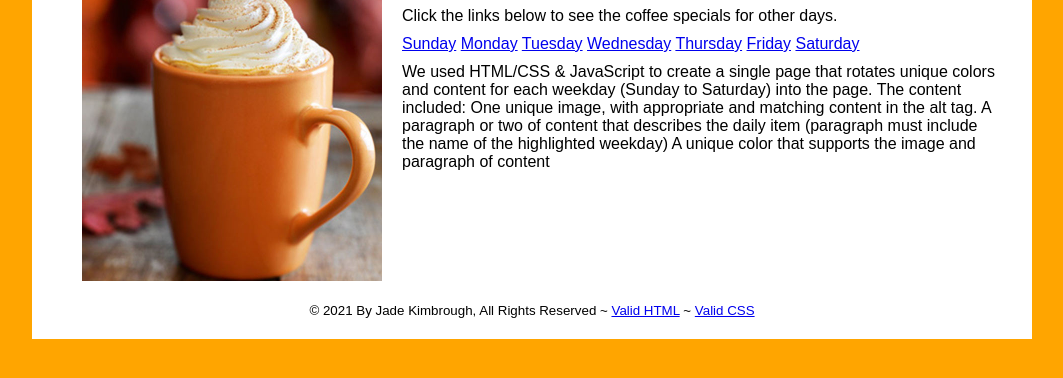
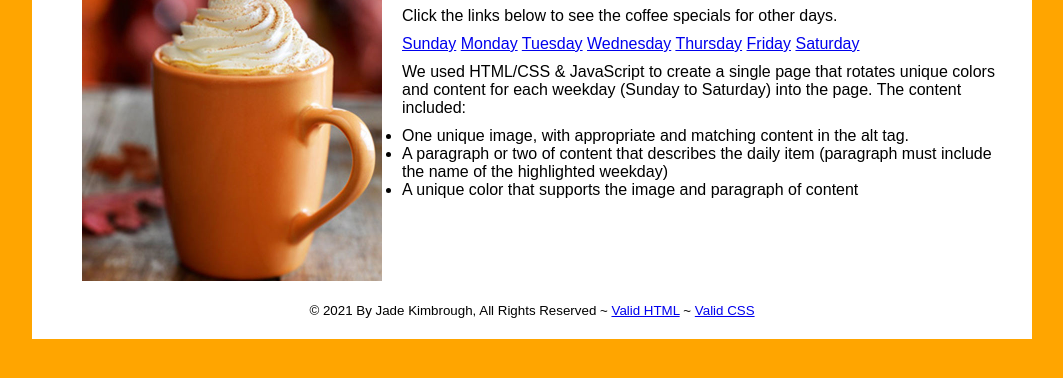
Before and after one commit to j-kimbrough/daily-grind-IT116, a plain HTML site: page index.html in a window 1280 px wide. Shown: the part 184-562 px from the top of the page, without its empty margins (108-1171 px from the left). Drawn offline with Linux system fonts and the light colour scheme; a web font is replaced by a local one.

Commit message:
adds list

```diff
--- a/index.html
+++ b/index.html
@@ -72,13 +72,13 @@
 		<p>We used HTML/CSS & JavaScript to create a single page that rotates
 			unique colors and content for each weekday (Sunday to Saturday) into the page.
 			The content included:
-
-			One unique image, with appropriate and matching content in the alt tag.
-
-			A paragraph or two of content that describes the daily item
-			(paragraph must include the name of the highlighted weekday)
-
-			A unique color that supports the image and paragraph of content
+		<p >
+			<ul>
+				<li>One unique image, with appropriate and matching content in the alt tag.</li>
+				<li>A paragraph or two of content that describes the daily item (paragraph must include the name of the highlighted weekday)</li>
+				<li>A unique color that supports the image and paragraph of content</li>
+			</ul>
+		</p>
 		</p>
 
 
```
